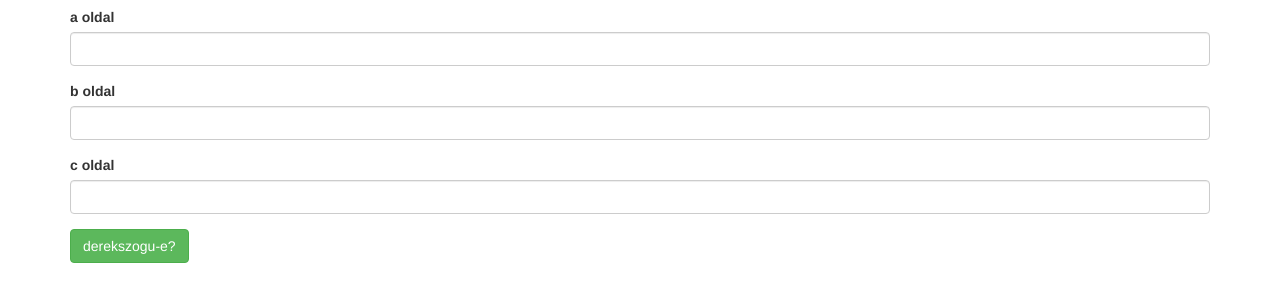
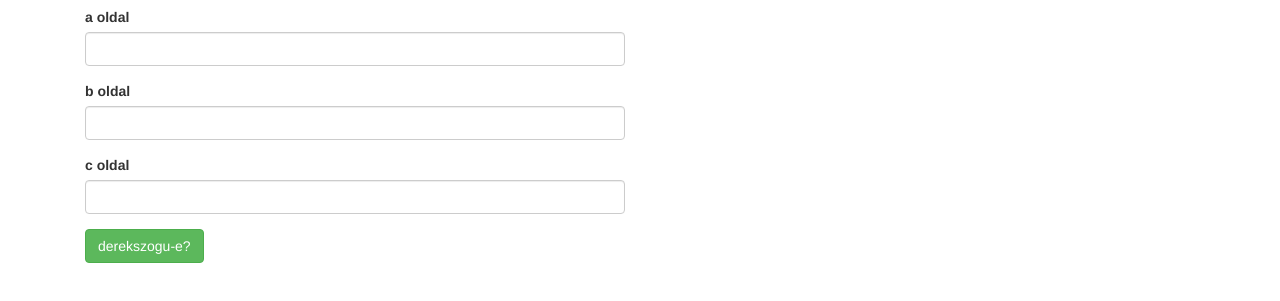
Before and after one commit to BarthaLaszloNorbert/teszt, a plain HTML site: page JavaScript_nevnap/derekszogu-e.html in a window 1280 px wide. Shown: the part 63-364 px from the top of the page. Drawn offline with nearby package versions, Linux system fonts and the light colour scheme.

Commit message:
Update derekszogu-e.html

```diff
--- a/JavaScript_nevnap/derekszogu-e.html
+++ b/JavaScript_nevnap/derekszogu-e.html
@@ -27,7 +27,7 @@
 <body>
     <div class="container">
         <h1>Derékszögű-e a háromszög?</h1>
-        <form action="">
+        <form class="col-lg-6" action="" >
             <div class="form-group">
                 <label for="befogoA">a oldal</label>
                 <input type="text" class="form-control" name="befogoA" id="befogoA">
```
